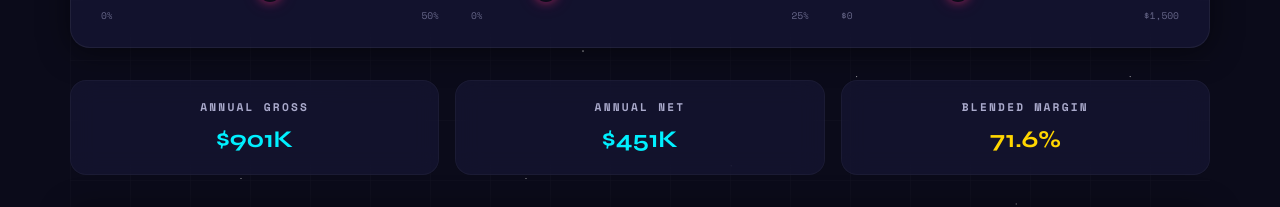
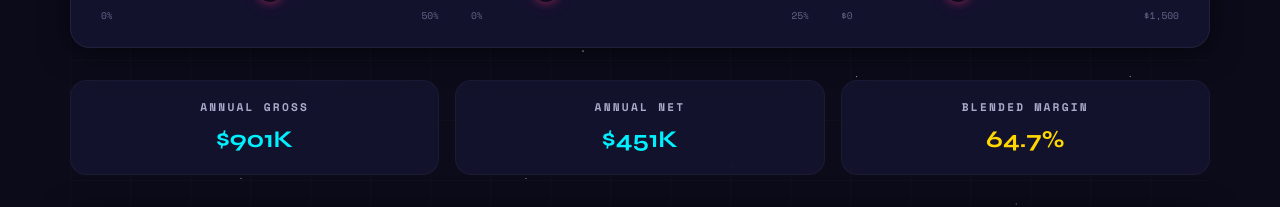
Before and after one commit to NSL-NAD/blue-hut, a Next.js app: page / in a window 1280 px wide. Shown: the part 5540-5747 px from the top of the page. Built offline with nearby package versions, Linux system fonts and the light colour scheme.

Commit message:
fix(revenue): true blended margin = (food+merch+event profit) / total gross revenue

```diff
--- a/components/sections/RevenueModel.tsx
+++ b/components/sections/RevenueModel.tsx
@@ -59,8 +59,18 @@ export default function RevenueModel() {
     [monthlyData, perEventRevenue]
   )
 
-  const annualGross = monthlyData.reduce((s, m) => s + m.monthlyRevenue + m.monthlyMerchRevenue, 0) + annualEventRevenue
-  const annualNet = monthlyData.reduce((s, m) => s + m.monthlyNetProfit, 0) + annualEventRevenue * 0.70 // ~70% margin on events
+  const annualFoodRevenue = monthlyData.reduce((s, m) => s + m.monthlyRevenue, 0)
+  const annualMerchRevenue = monthlyData.reduce((s, m) => s + m.monthlyMerchRevenue, 0)
+  const annualGross = annualFoodRevenue + annualMerchRevenue + annualEventRevenue
+  const annualNet = monthlyData.reduce((s, m) => s + m.monthlyNetProfit, 0) + annualEventRevenue * 0.70
+
+  // True blended margin across all streams (gross profit / gross revenue)
+  const annualFoodProfit = annualFoodRevenue * BLENDED_MARGIN
+  const annualMerchProfit = annualMerchRevenue * MERCH_MARGIN
+  const annualEventProfit = annualEventRevenue * 0.70
+  const trueBlendedMargin = annualGross > 0
+    ? (annualFoodProfit + annualMerchProfit + annualEventProfit) / annualGross
+    : 0
 
   return (
     <SectionWrapper sectionId="revenue-model" bg="deep">
@@ -251,7 +261,7 @@ export default function RevenueModel() {
             Blended Margin
           </p>
           <p className="font-display text-2xl font-bold" style={{ color: 'var(--neon-yellow)' }}>
-            {(BLENDED_MARGIN * 100).toFixed(1)}%
+            {(trueBlendedMargin * 100).toFixed(1)}%
           </p>
         </div>
       </div>
```
